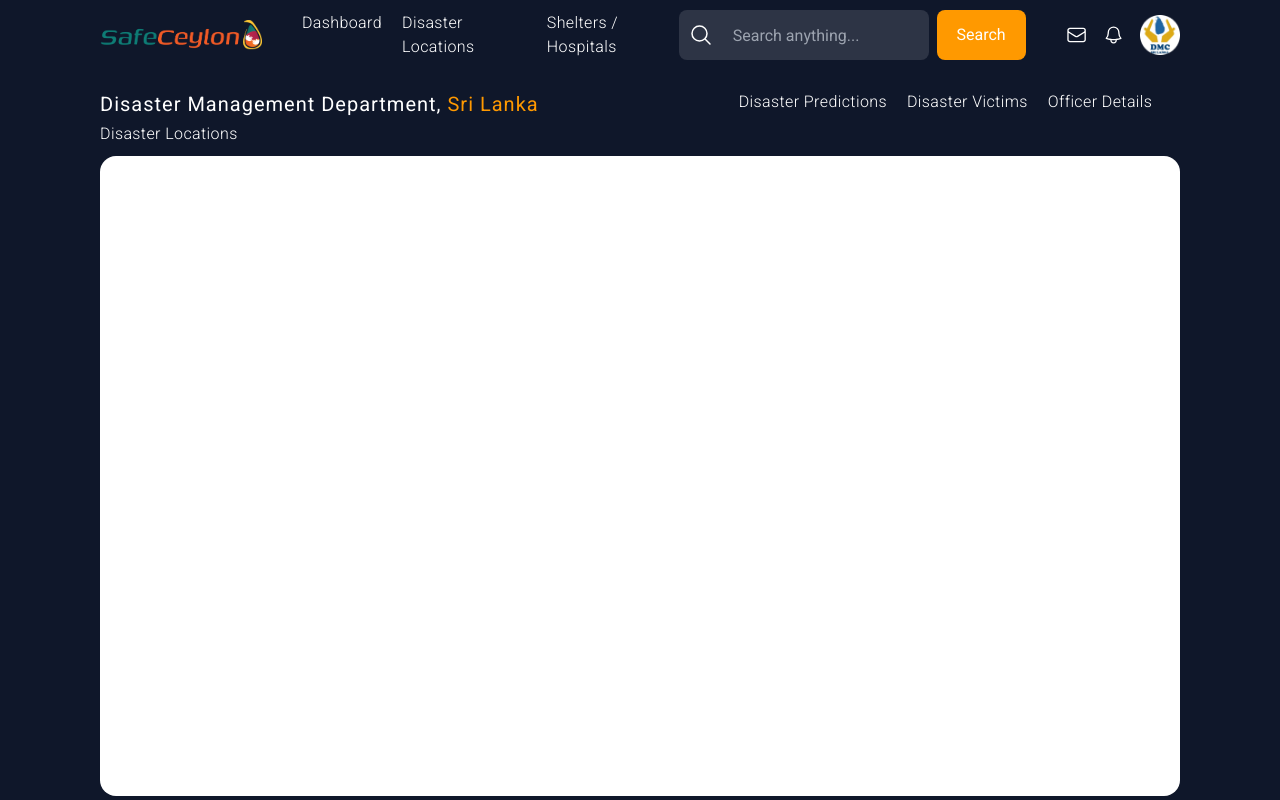
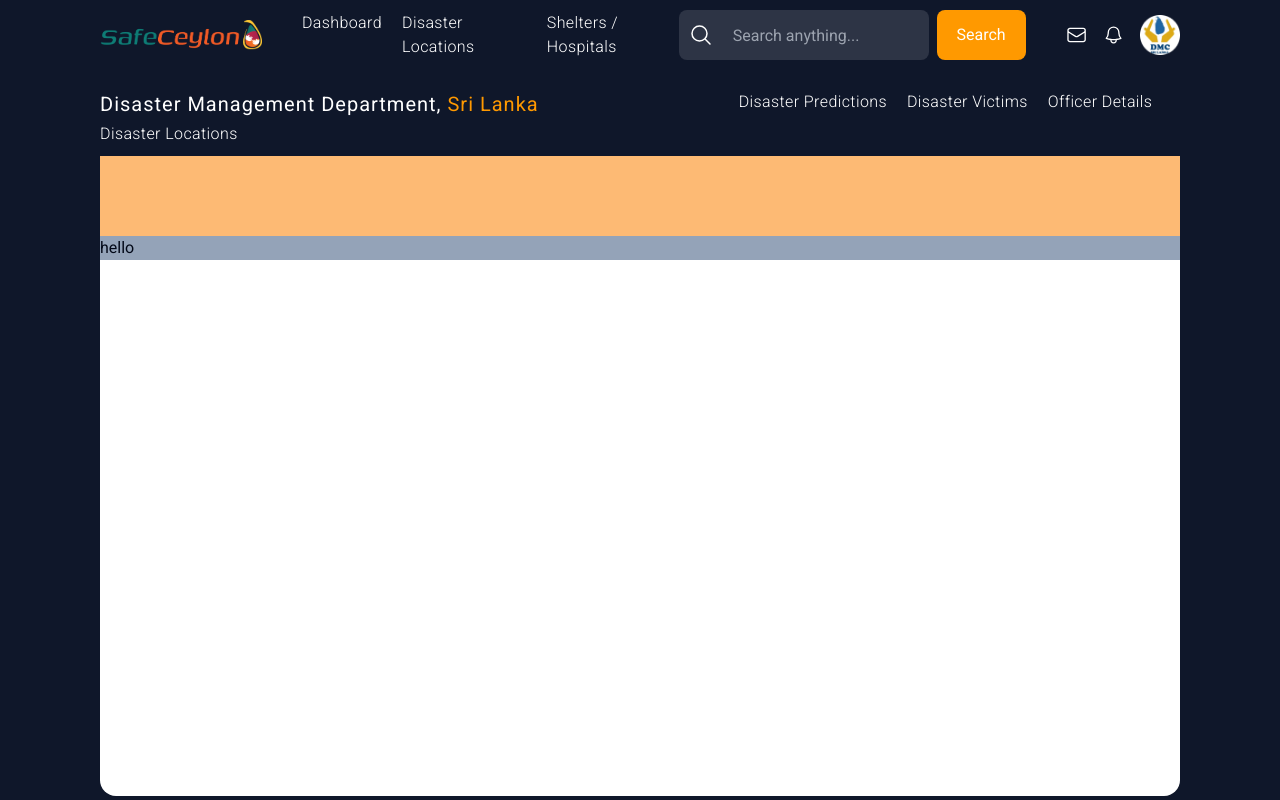
Before and after one commit to SafeCeylon/safeceylon-web, a Next.js app: page /disaster/disaster-locations in a window 1280 px wide. Built offline with nearby package versions, Linux system fonts and the light colour scheme.

Commit message:
added shadcn ui for dependencies

```diff
--- a/app/disaster/disaster-locations/page.tsx
+++ b/app/disaster/disaster-locations/page.tsx
@@ -7,7 +7,12 @@ export default function Admin() {
       <DisasterNavbar />
       <div className="px-[50px] md:px-[100px] flex h-4/5 w-full gap-20">
         <div className="flex flex-col w-full gap-14 h-full">
-          <div className="w-full bg-white h-full rounded-2xl"></div>
+          <div className="w-full bg-white h-full rounded-2xl">
+            <div className="w-full bg-orange-300 h-20 flex-shrink-0"></div>
+            <div className="w-full bg-slate-400 flex-grow">
+              hello
+            </div>
+          </div>
         </div>
       </div>
     </div>
```
